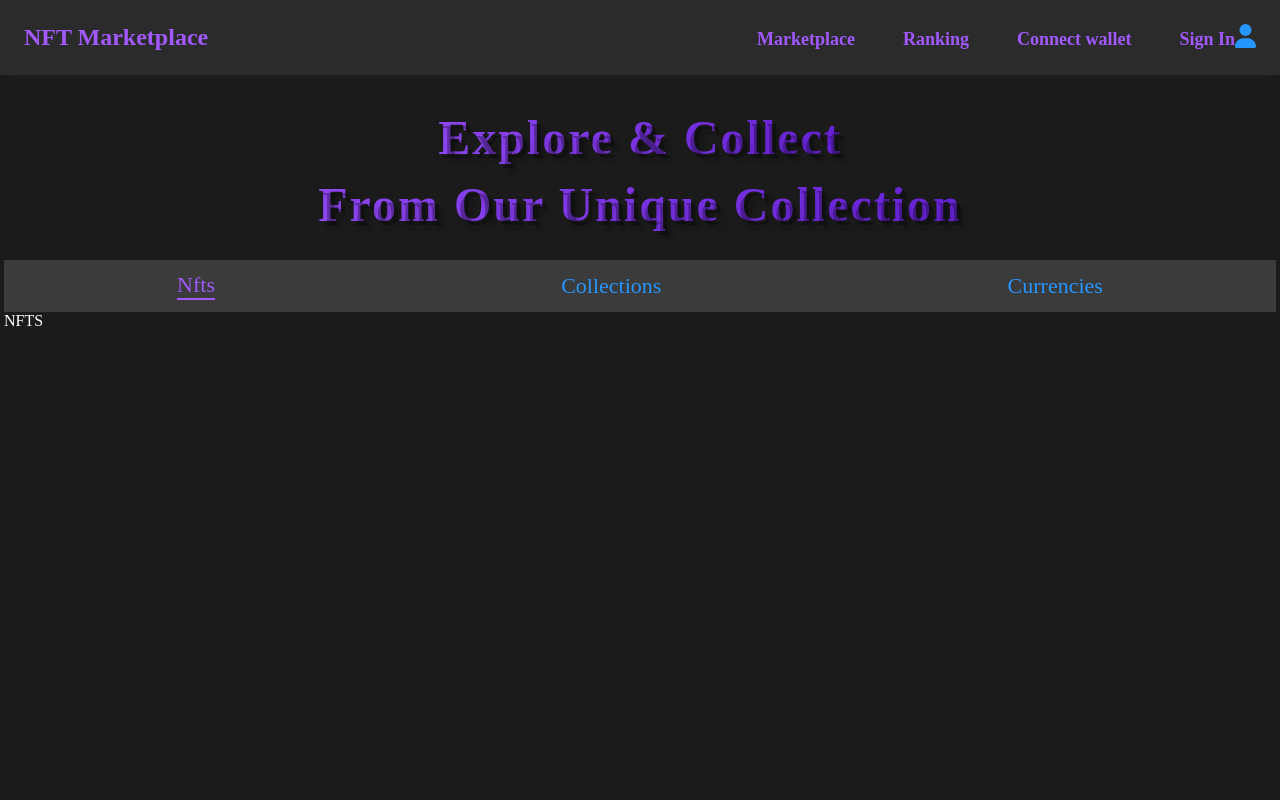
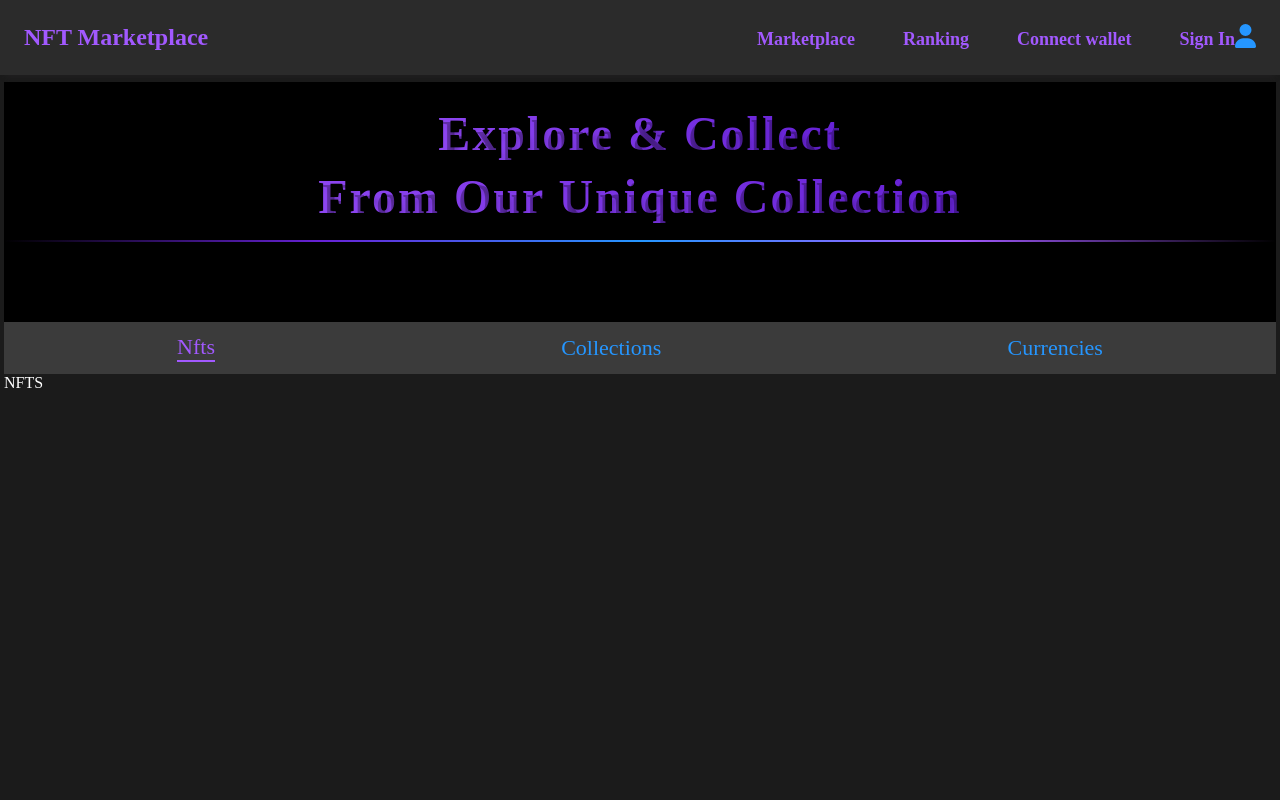
Before and after one commit to AmramAnanyan/NFT-Marketplace, a React (Create React App) app in the folder client/: page /marketplace in a window 1280 px wide. Shown: the top 800 px of the page. Built offline with nearby package versions, Linux system fonts and the light colour scheme; the HTML template or start-up script is replaced by a standard one; a web font is replaced by a local one.

Commit message:
added star wave background effect

```diff
--- a/client/src/pages/MarketPlace/index.tsx
+++ b/client/src/pages/MarketPlace/index.tsx
@@ -2,14 +2,17 @@ import MarketPlaceFeatures from 'features/MarketPlace/ui';
 import PageTitle from 'shared/ui/PageTitle';
 import PageWrapper from 'shared/ui/PageWrapper';
 import ProductFilterBar from 'shared/ui/ProductFilterBar';
+import StarWaveBackground from 'shared/ui/StarWaveBackground';
 
 const MarketPlace = () => {
   return (
     <PageWrapper>
-      <PageTitle
-        title='Explore & Collect'
-        subTitle='From Our Unique Collection'
-      />
+      <StarWaveBackground height='240px'>
+        <PageTitle
+          title='Explore & Collect'
+          subTitle='From Our Unique Collection'
+        />
+      </StarWaveBackground>
       <MarketPlaceFeatures />
     </PageWrapper>
   );
--- a/client/src/shared/ui/PageTitle/index.module.scss
+++ b/client/src/shared/ui/PageTitle/index.module.scss
@@ -4,15 +4,15 @@
   flex-direction: column;
   justify-content: center;
   align-items: center;
-  gap: 12px;
-  margin: 28px 0;
+  gap: 8px;
+  margin: 24px 0;
 }
 
 .pageTitle_title {
   //   color: var(--color-purple);
   letter-spacing: 2px;
   font-family: var(--font);
-  font-size: 52px;
+  font-size: 42px;
 }
 .pageTitle_subTitle {
   //   color: var(--cool-blue);
--- a/client/src/shared/ui/PageTitle/index.tsx
+++ b/client/src/shared/ui/PageTitle/index.tsx
@@ -1,5 +1,6 @@
+import PrettyLine from '../PrettyLine';
 import styles from './index.module.scss';
-
+// '', '#ff9aff', '#6722d6', '#a259ff';
 const PageTitle = ({
   title,
   subTitle
@@ -21,6 +22,7 @@ const PageTitle = ({
           {subTitle}
         </h2>
       )}
+      <PrettyLine />
     </div>
   );
 };
--- /dev/null
+++ b/client/src/shared/ui/PrettyLine/index.tsx
@@ -0,0 +1,16 @@
+const PrettyLine = () => {
+  return (
+    <div
+      style={{
+        height: '2px',
+        width: '100%',
+        background:
+          'linear-gradient(90deg, transparent,#6722d6,#2596ff ,#a259ff, transparent)',
+        transition: 'width 0.5s ease',
+        marginTop: '0.5rem'
+      }}
+    />
+  );
+};
+
+export default PrettyLine;
--- /dev/null
+++ b/client/src/shared/ui/StarWaveBackground/index.tsx
@@ -0,0 +1,139 @@
+import React, { useEffect, useRef, useState } from 'react';
+interface Star {
+  id: number;
+  x: number;
+  y: number;
+  size: number;
+  opacity: number;
+  frequency: number;
+  amplitude: number;
+  color: string;
+}
+
+const StarWaveBackground = ({
+  children,
+  height = '100vh'
+}: {
+  children?: React.ReactNode;
+  height?: string;
+}) => {
+  const [stars, setStars] = useState<Star[]>([]);
+  const containerRef = useRef<HTMLDivElement>(null);
+  const starId = useRef(0);
+  const mousePos = useRef({ x: 0, y: 0 });
+  const animationFrameId = useRef<number>();
+
+  const colors = ['#2596ff', '#ff9aff', '#6722d6', '#a259ff'];
+
+  const getRandomColor = () =>
+    colors[Math.floor(Math.random() * colors.length)];
+
+  useEffect(() => {
+    const handleMouseMove = (e: MouseEvent) => {
+      if (!containerRef.current) return;
+
+      const rect = containerRef.current.getBoundingClientRect();
+      const x = e.clientX - rect.left;
+      const y = e.clientY - rect.top;
+
+      // Create 3 new stars with different properties
+      const newStars = Array.from({ length: 3 }, () => ({
+        id: starId.current++,
+        x,
+        y,
+        size: Math.random() * 3 + 2,
+        opacity: 1,
+        frequency: Math.random() * 0.03 + 0.02,
+        amplitude: Math.random() * 60 + 30,
+        color: getRandomColor()
+      }));
+
+      setStars((prev) => [...prev, ...newStars]);
+    };
+
+    const container = containerRef.current;
+    container?.addEventListener('mousemove', handleMouseMove);
+
+    const animate = () => {
+      setStars((prev) => {
+        const now = Date.now();
+        return prev.filter((star) => {
+          // Update star position with wave pattern
+          star.y += 2 + star.size * 0.3;
+          star.x += (Math.sin(star.y * star.frequency) * star.amplitude) / 100;
+          star.opacity *= 0.96;
+
+          // Keep stars within visible bounds
+          return (
+            star.opacity > 0.1 &&
+            star.y < (container?.clientHeight || 0) + 100 &&
+            star.x > -100 &&
+            star.x < (container?.clientWidth || 0) + 100
+          );
+        });
+      });
+      animationFrameId.current = requestAnimationFrame(animate);
+    };
+
+    animationFrameId.current = requestAnimationFrame(animate);
+
+    return () => {
+      container?.removeEventListener('mousemove', handleMouseMove);
+      animationFrameId.current &&
+        cancelAnimationFrame(animationFrameId.current);
+    };
+  }, []);
+
+  return (
+    <div
+      ref={containerRef}
+      style={{
+        position: 'relative',
+        width: '100%',
+        height: height,
+        overflow: 'hidden',
+        backgroundColor: '#000'
+      }}
+    >
+      <svg
+        width='100%'
+        height='100%'
+        style={{ position: 'absolute', top: 0, left: 0 }}
+      >
+        <defs>
+          <filter id='star-glow'>
+            <feGaussianBlur stdDeviation='2' />
+            <feComponentTransfer>
+              <feFuncA type='linear' slope='1.5' />
+            </feComponentTransfer>
+          </filter>
+        </defs>
+
+        {stars.map((star: any) => (
+          <circle
+            key={star.id}
+            cx={star.x}
+            cy={star.y}
+            r={star.size / 2}
+            fill={star.color}
+            opacity={star.opacity}
+            filter='url(#star-glow)'
+          >
+            <animate
+              attributeName='r'
+              values={`${star.size / 2};${star.size * 0.8};${star.size / 2}`}
+              dur={`${Math.random() * 1 + 0.5}s`}
+              repeatCount='indefinite'
+            />
+          </circle>
+        ))}
+      </svg>
+
+      <div style={{ position: 'relative', zIndex: 1, height: '100%' }}>
+        {children}
+      </div>
+    </div>
+  );
+};
+
+export default StarWaveBackground;
```
